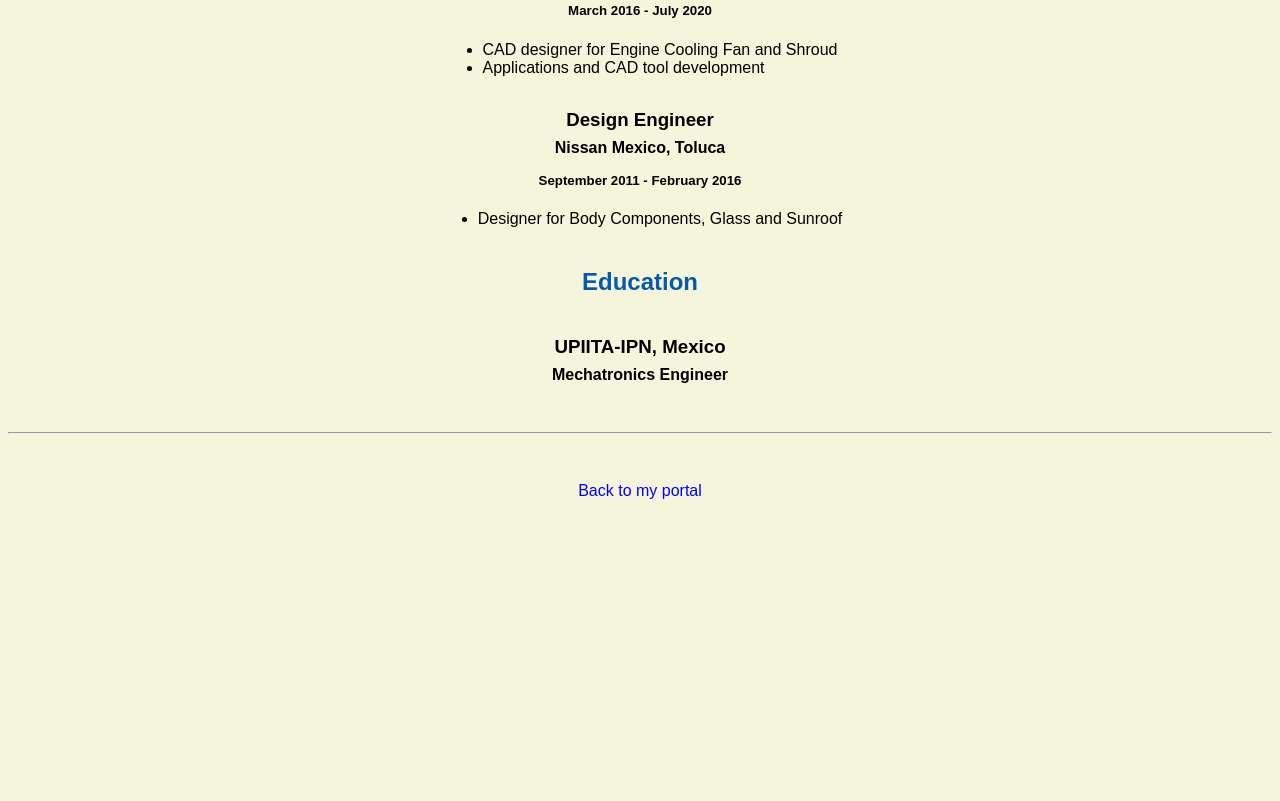
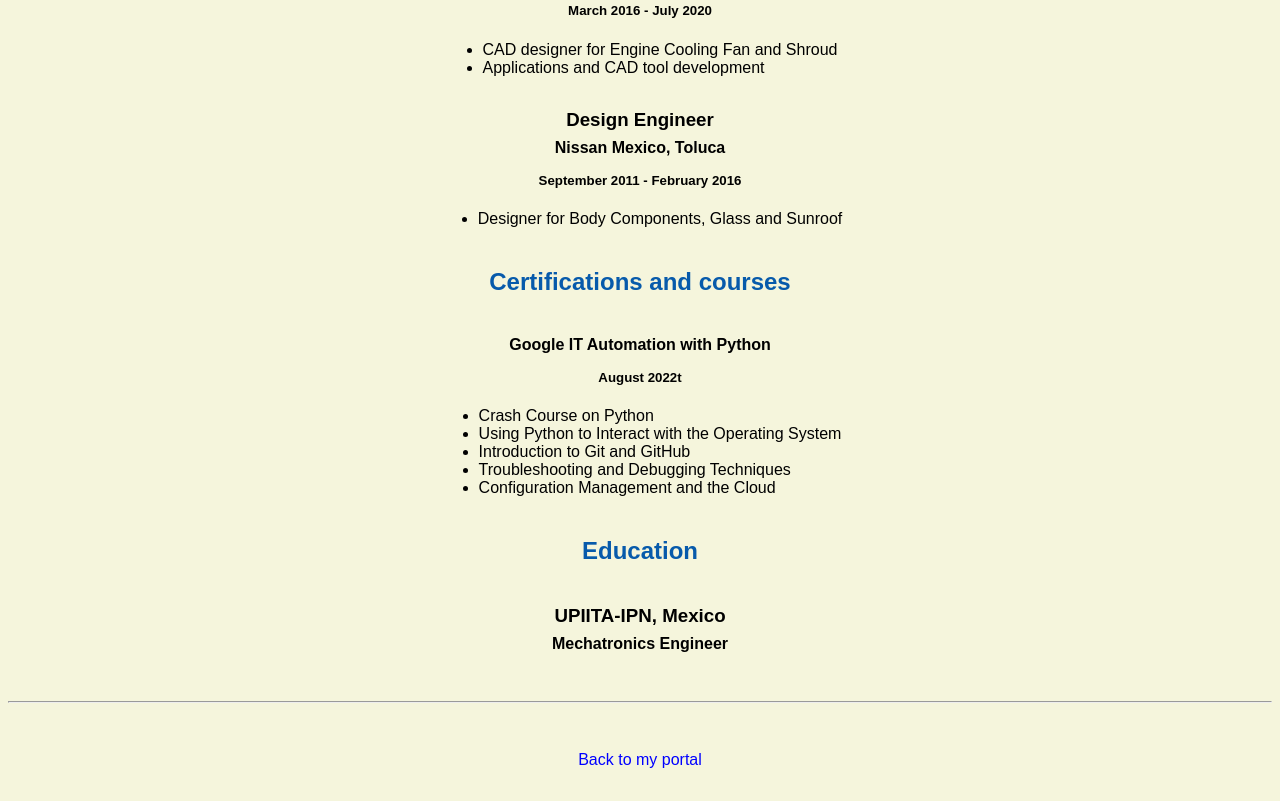
Before and after one commit to luis0657/luis0657.github.io, a plain HTML site: page resume.html in a window 1280 px wide. Shown: the part 1007-1808 px from the top of the page. Before the commit the page ends 1539 px from the top, so only its background shows below. Drawn offline with Linux system fonts and the light colour scheme.

Commit message:
Added Google IT Automation course

```diff
--- a/resume.html
+++ b/resume.html
@@ -54,6 +54,19 @@
 
           </ul>
 
+          <h2>Certifications and courses</h2>
+
+
+          <h4>Google IT Automation with Python</h4>
+          <h5>August 2022t</h5>
+            <ul>
+              <li>Crash Course on Python</li>
+              <li>Using Python to Interact with the Operating System</li>
+              <li> Introduction to Git and GitHub</li>
+              <li> Troubleshooting and Debugging Techniques</li>
+              <li> Configuration Management and the Cloud</li>
+            </ul>
+
     <h2>Education</h2>
 
     <h3>UPIITA-IPN, Mexico</h3>
```
